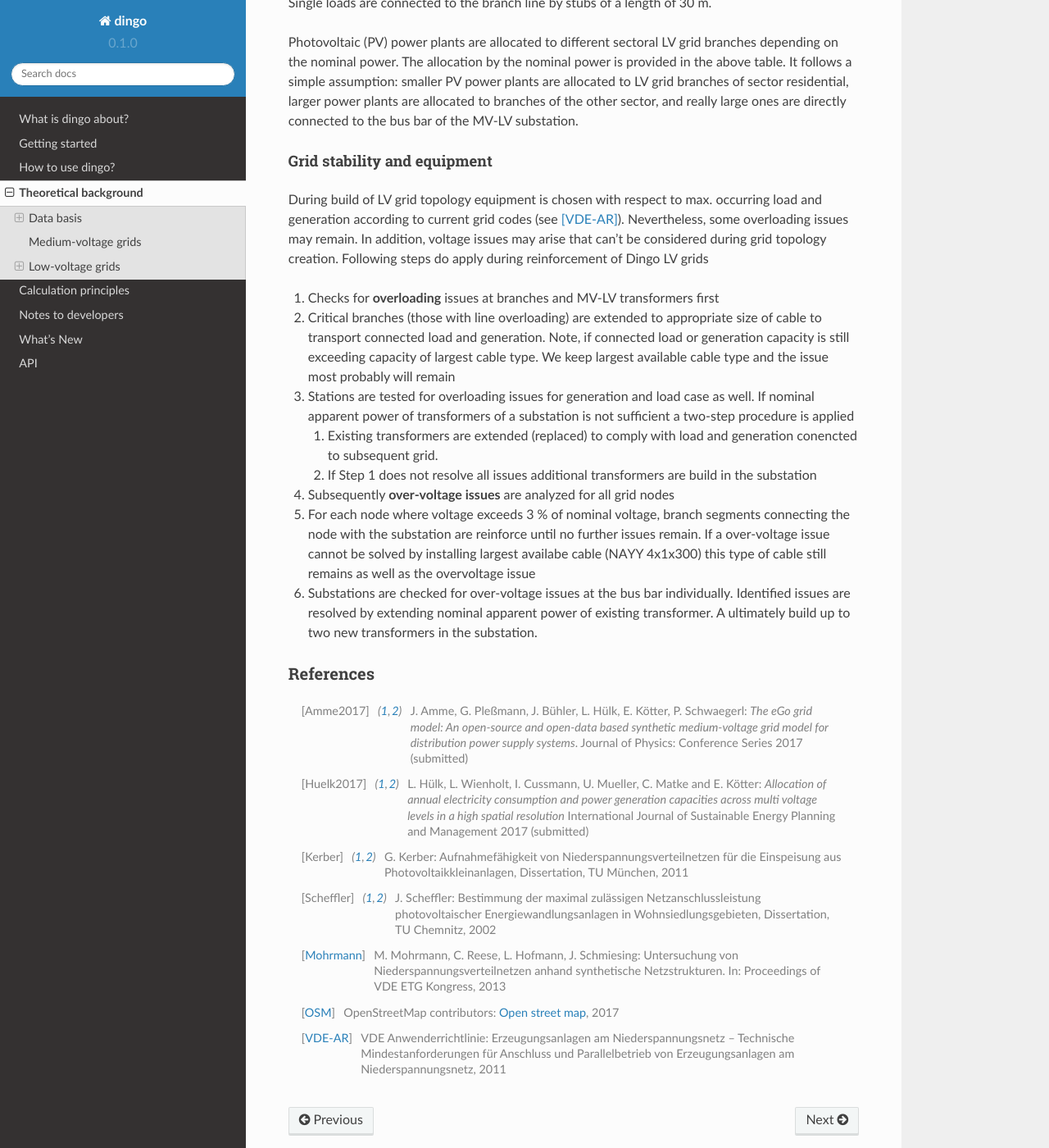
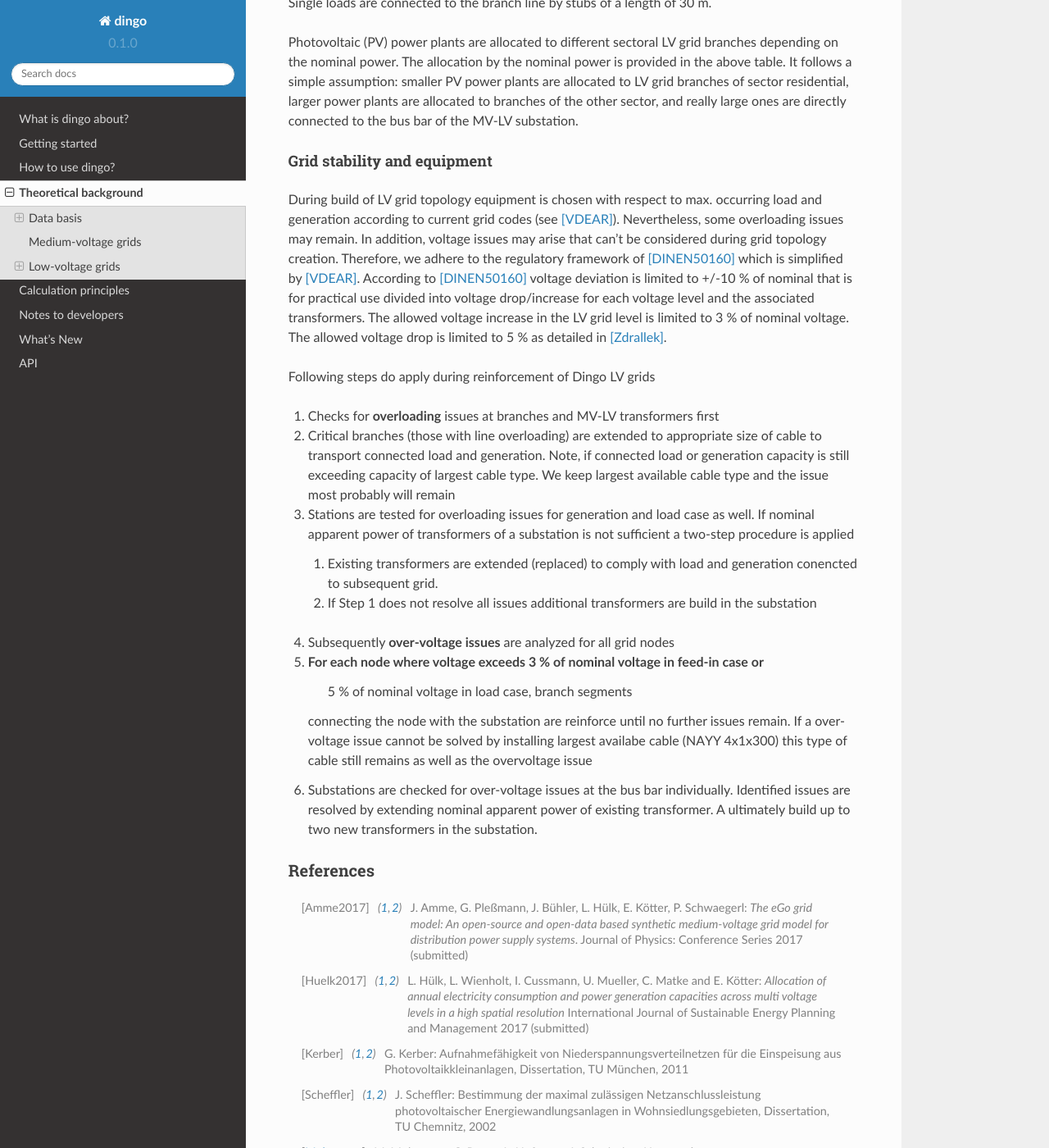
Before and after one commit to openego/ding0, a Sphinx documentation site: the page built from doc/about.rst, in a window 1280 px wide and 1400 px high, scrolled down 4241 px. Shown: the whole window at 82% size. Built offline with Sphinx 7.4.7 and the Read the Docs theme 2.0.0, drawn with Linux system fonts in a browser that asks for light colours; formulas are drawn with MathJax 3; pages that are not in the unit, such as notebooks, are missing from menus; some of the changed text lies outside the part shown.

Commit message:
Update LV grid docs

```diff
--- a/doc/about.rst
+++ b/doc/about.rst
@@ -164,10 +164,30 @@ Grid stability and equipment
 ~~~~~~~~~~~~~~~~~~~~~~~~~~~~
 
 During build of LV grid topology equipment is chosen with respect to max.
-occurring load and generation according to current grid codes (see [VDE-AR]_).
+occurring load and generation according to current grid codes (see [VDEAR]_).
 Nevertheless, some overloading issues may remain. In addition, voltage issues
-may arise that can't be considered during grid topology creation. Following
-steps do apply during reinforcement of Dingo LV grids
+may arise that can't be considered during grid topology creation. Therefore, we
+adhere to the regulatory framework of [DINEN50160]_ which is simplified by
+[VDEAR]_.
+According to [DINEN50160]_ voltage deviation is limited to +/-10 % of nominal
+that is for practical use divided into voltage drop/increase for each voltage
+level and the associated transformers. The allowed voltage increase in the LV
+grid level is limited to 3 % of nominal voltage. The allowed voltage drop is
+limited to 5 % as detailed in [Zdrallek]_.
+
+.. as detail by :numref:`Image of Sphinx (Fig. %s) <voltage-deviation>`.
+
+
+
+.. .. _voltage-deviation:
+.. .. figure:: images/DIN_EN_50160_voltage_drop_scheme.png
+..
+..    Allowed voltage bandwidth in distrivution grids detailed for each grid
+..    level. Source [Zdrallek]_
+
+
+
+Following steps do apply during reinforcement of Dingo LV grids
 
 #. Checks for **overloading** issues at branches and MV-LV transformers first
 #. Critical branches (those with line overloading) are extended to appropriate
@@ -183,7 +203,8 @@ steps do apply during reinforcement of Dingo LV grids
    #. If Step 1 does not resolve all issues additional transformers are build
       in the substation
 #. Subsequently **over-voltage issues** are analyzed for all grid nodes
-#. For each node where voltage exceeds 3 % of nominal voltage, branch segments
+#. For each node where voltage exceeds 3 % of nominal voltage in feed-in case or
+    5 % of nominal voltage in load case, branch segments
    connecting the node with the substation are reinforce until no further issues
    remain. If a over-voltage issue cannot be solved by installing largest
    availabe cable (NAYY 4x1x300) this type of cable still remains as well as
@@ -215,6 +236,10 @@ References
     Proceedings of VDE ETG Kongress, 2013
 .. [OSM] OpenStreetMap contributors:
     `Open street map <https://www.openstreetmap.org>`_, 2017
-.. [VDE-AR] VDE Anwenderrichtlinie: Erzeugungsanlagen am Niederspannungsnetz –
+.. [VDEAR] VDE Anwenderrichtlinie: Erzeugungsanlagen am Niederspannungsnetz –
         Technische Mindestanforderungen für Anschluss und Parallelbetrieb von
         Erzeugungsanlagen am Niederspannungsnetz, 2011
+.. [DINEN50160] DIN EN 50160 Merkmale der Spannung in öffentlichen
+    Elektrizitätsversorgungsnetzen, 2011
+.. [Zdrallek] Planungs und Betriebsgrundsätze für ländliche Verteilungsnetze --
+    Leitfaden zur Ausrichtung der Netze an ihren zukünftigen Anforderungen, 2016
```
